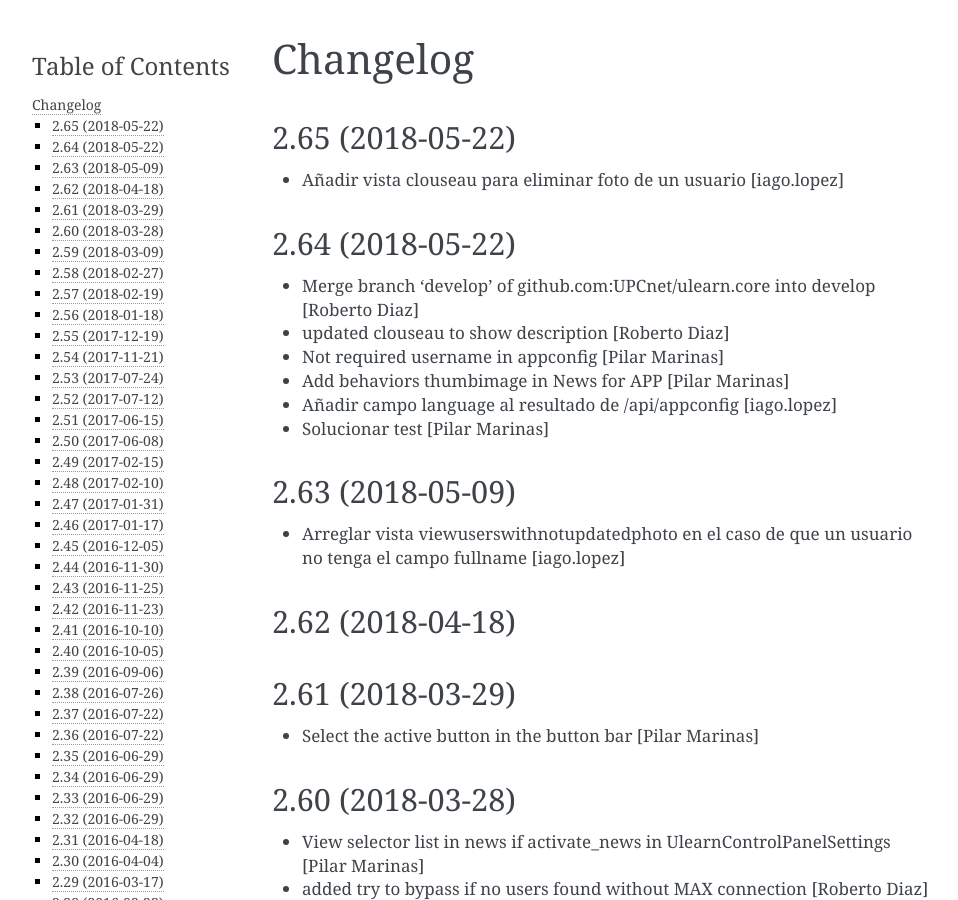
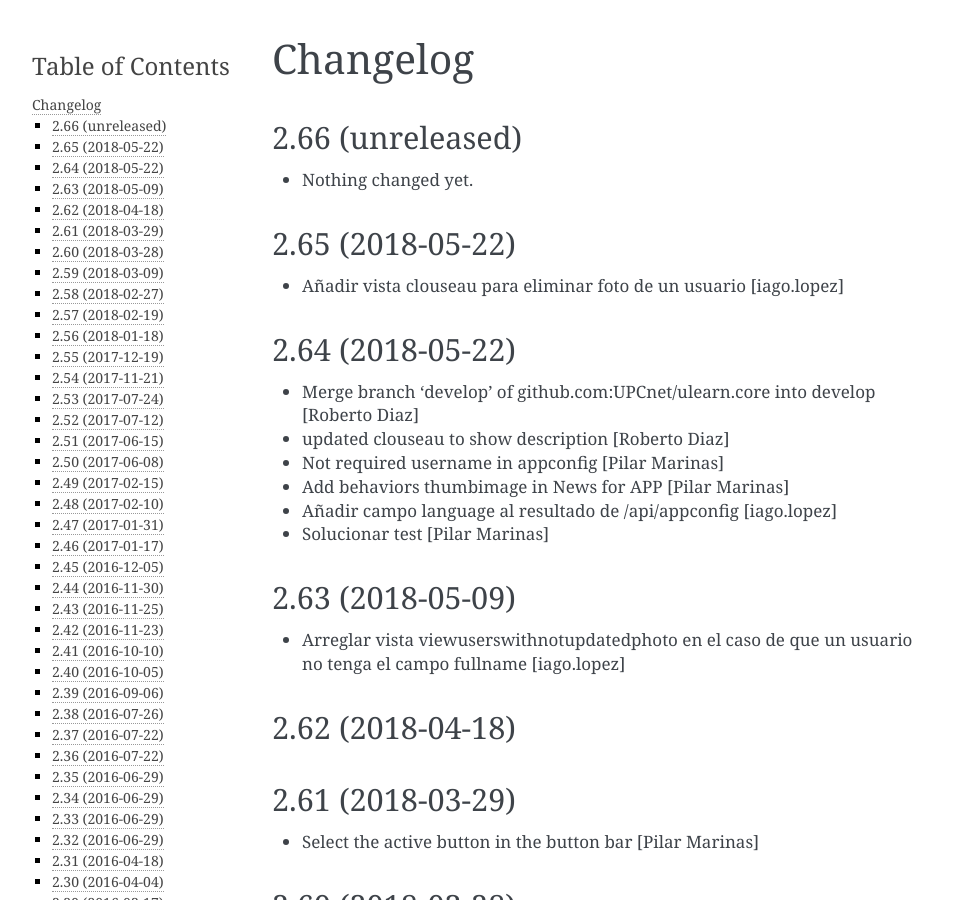
Before and after one commit to UPCnet/ulearn.core, a Sphinx documentation site: the page built from docs/HISTORY.rst, in a window 1280 px wide and 900 px high. Shown: the whole window, without its empty margins (148-1106 px from the left). Built offline with Sphinx 7.4.7, drawn with Linux system fonts in a browser that asks for light colours; pages that are not in the unit, such as notebooks, are missing from menus.

Commit message:
Back to development: 2.66

```diff
--- a/docs/HISTORY.rst
+++ b/docs/HISTORY.rst
@@ -1,5 +1,11 @@
 Changelog
 =========
+
+2.66 (unreleased)
+-----------------
+
+- Nothing changed yet.
+
 
 2.65 (2018-05-22)
 -----------------
--- a/setup.py
+++ b/setup.py
@@ -1,7 +1,7 @@
 from setuptools import setup, find_packages
 import os
 
-version = '2.65'
+version = '2.66.dev0'
 
 README = open('README.rst').read()
 HISTORY = open(os.path.join('docs', 'HISTORY.rst')).read()
```
